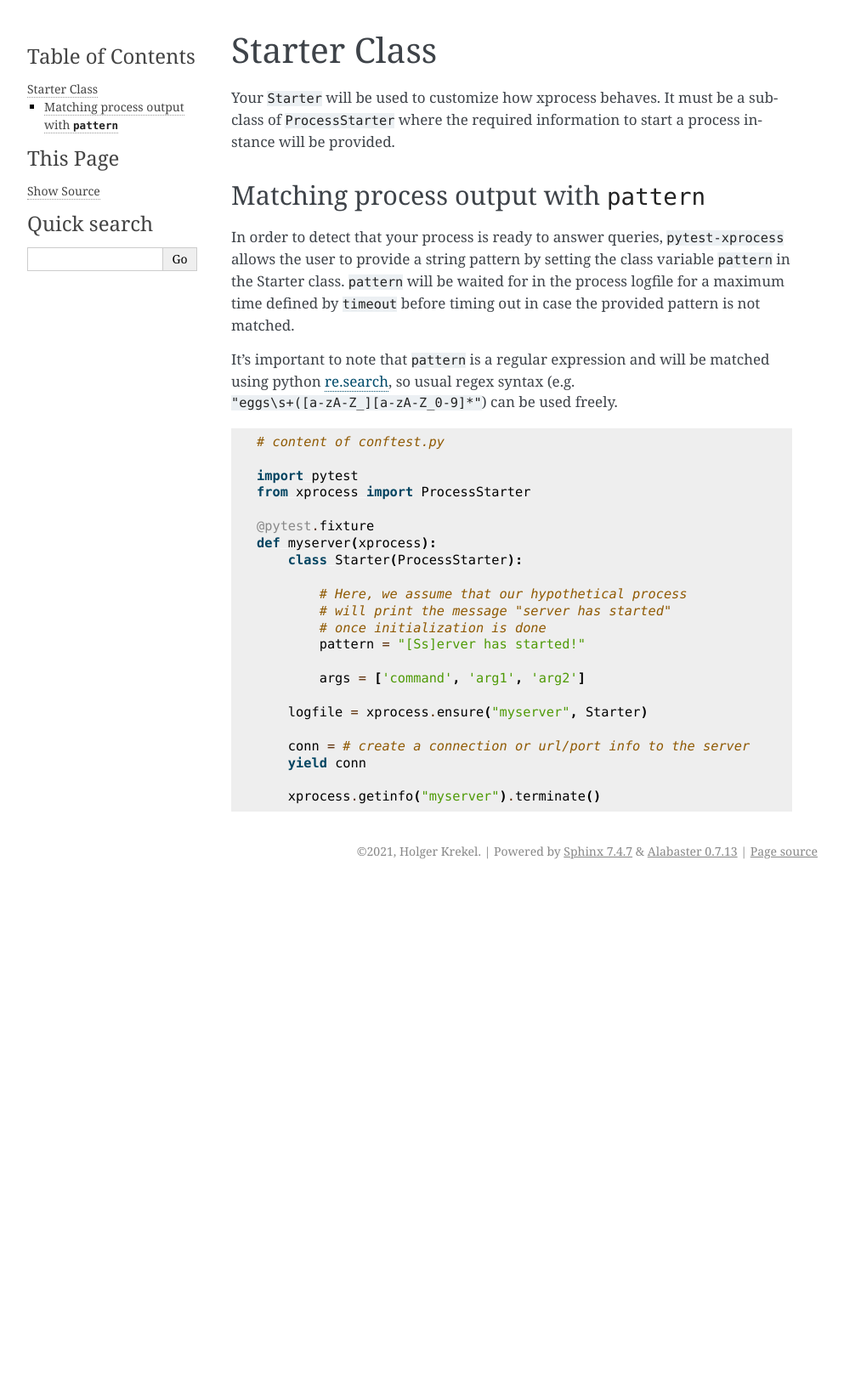
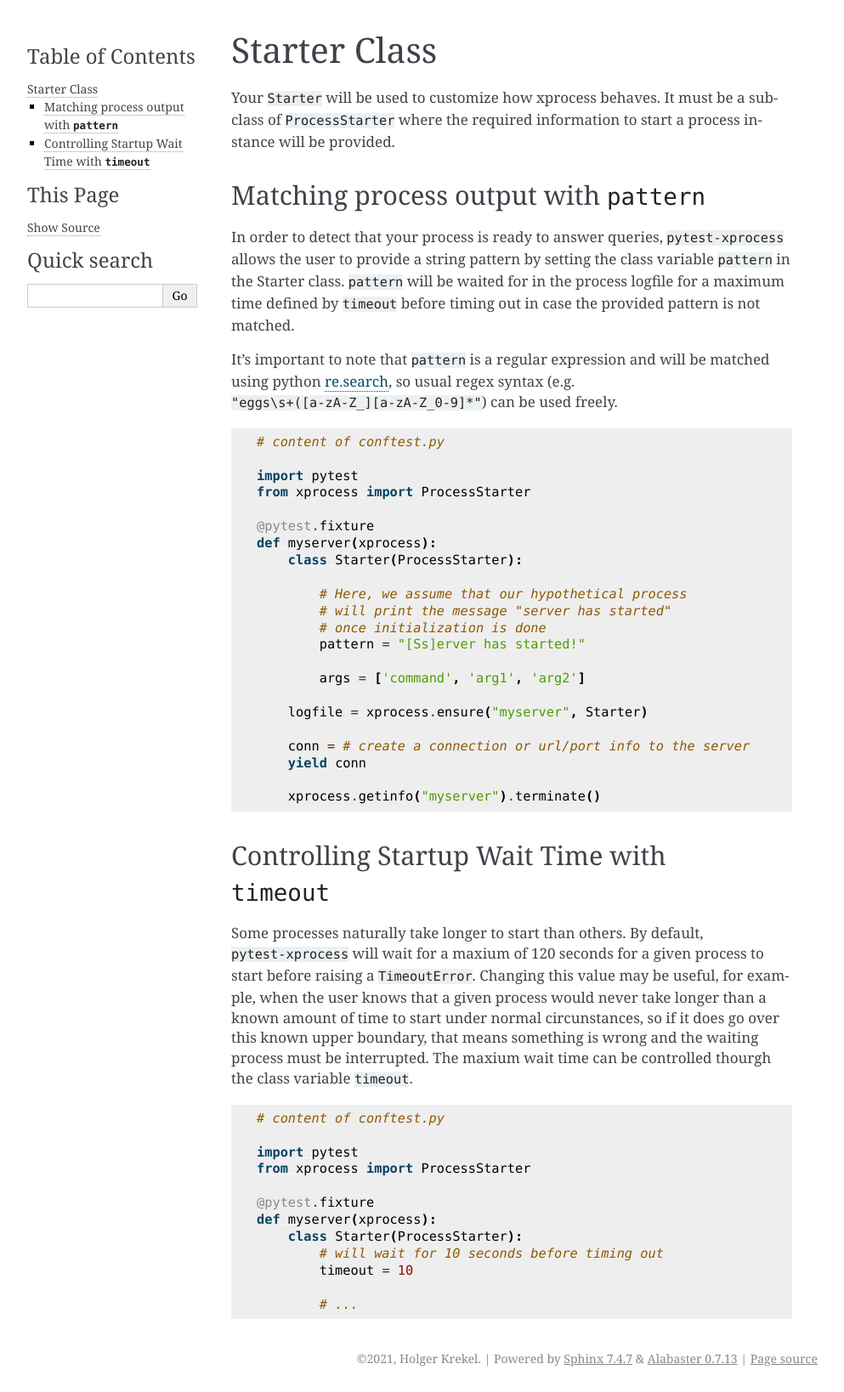
Before and after one commit to pytest-dev/pytest-xprocess, a Sphinx documentation site: the page built from docs/source/starter.rst, in a window 1280 px wide. Shown: the whole page at 85% size, without its empty margins (148-1141 px from the left). Built offline with Sphinx 7.4.7, drawn with Linux system fonts in a browser that asks for light colours; before the commit the page ends 1041 px from its top, so only the background shows below that.

Commit message:
add timeout to docs

```diff
--- a/docs/source/starter.rst
+++ b/docs/source/starter.rst
@@ -38,3 +38,24 @@ It's important to note that ``pattern`` is a regular expression and will be matc
         yield conn
 
         xprocess.getinfo("myserver").terminate()
+
+
+Controlling Startup Wait Time with ``timeout``
+~~~~~~~~~~~~~~~~~~~~~~~~~~~~~~~~~~~~~~~~~~~~~~
+
+Some processes naturally take longer to start than others. By default, ``pytest-xprocess`` will wait for a maxium of 120 seconds for a given process to start before raising a ``TimeoutError``. Changing this value may be useful, for example, when the user knows that a given process would never take longer than a known amount of time to start under normal circunstances, so if it does go over this known upper boundary, that means something is wrong and the waiting process must be interrupted. The maxium wait time can be controlled thourgh the class variable ``timeout``.
+
+.. code-block:: python
+
+    # content of conftest.py
+
+    import pytest
+    from xprocess import ProcessStarter
+
+    @pytest.fixture
+    def myserver(xprocess):
+        class Starter(ProcessStarter):
+            # will wait for 10 seconds before timing out
+            timeout = 10
+
+            # ...
```
